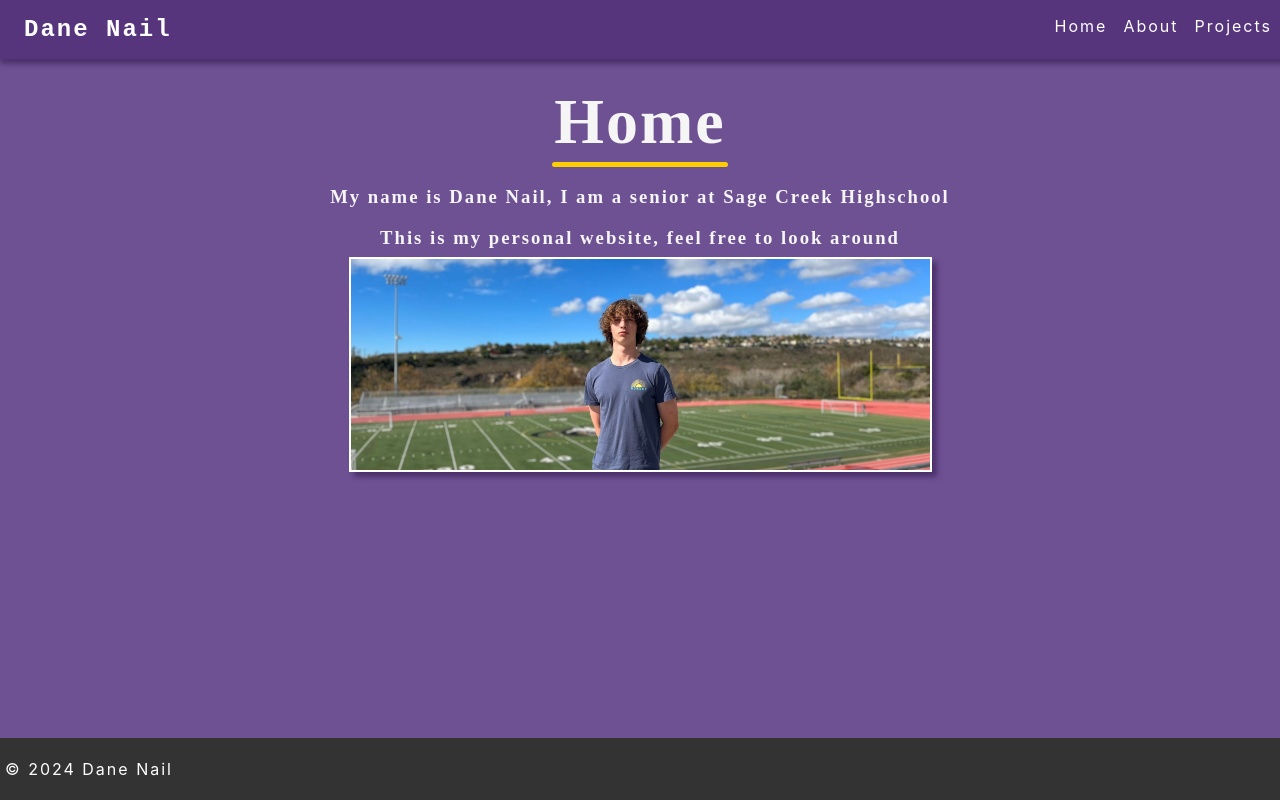
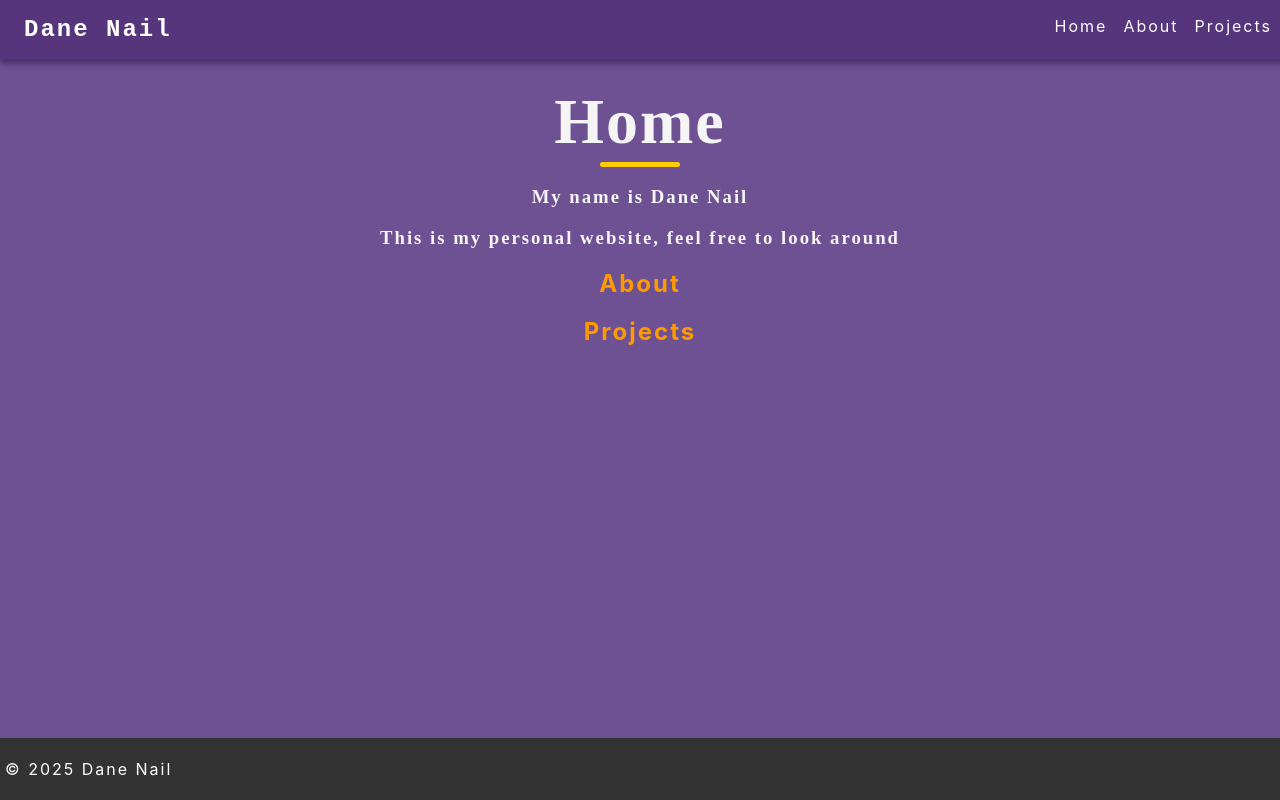
Before and after one commit to Juke02/Juke02.github.io, a React (Create React App) app: page / in a window 1280 px wide. Built offline with nearby package versions, Linux system fonts and the light colour scheme; a web font is replaced by a local one.

Commit message:
Changed layout

```diff
--- a/src/components/Footer.js
+++ b/src/components/Footer.js
@@ -4,7 +4,7 @@ import './Footer.css';
 function Footer() {
   return (
     <footer className="footer bg-dark text-white text-center p-3">
-      <p className="mb-0">&copy; 2024 Dane Nail</p>
+      <p className="mb-0">&copy; 2025 Dane Nail</p>
     </footer>
   );
 }
--- a/src/components/Home.js
+++ b/src/components/Home.js
@@ -1,5 +1,6 @@
 import React from 'react';
 import './Home.css'; // Importing the CSS file for the Home component
+import { Link } from 'react-router-dom';
 
 function Home() {
   return (
@@ -7,9 +8,10 @@ function Home() {
       <div className="">
         <h2>Home</h2>
         <hr className="divider" />
-        <h3>My name is Dane Nail, I am a senior at Sage Creek Highschool</h3>
+        <h3>My name is Dane Nail</h3>
         <h3>This is my personal website, feel free to look around</h3>
-        <img src="/image92.png" alt="Me" className="image" />
+        <h1><Link to="/about">About</Link></h1>
+        <h1><Link to="/projects">Projects</Link></h1>
       </div>
     </section>
   );
--- a/src/components/Projects.css
+++ b/src/components/Projects.css
@@ -1,8 +1,7 @@
 .projects {
-    margin: left;
   color: #f5f5f5;
   text-align: left;
-    padding-left: 20px;
+  padding-left: 0px;
 }
 
 .desc {
@@ -10,23 +9,40 @@
   padding-left: 40px;
 }
 
-  .proj-details {
-    margin-top: 40px;
+.proj-grid {
+  display: grid;
+  grid-template-columns: repeat(5, 1fr);
+  gap: 20px;
+  margin-top: 20px;
+  padding: 0 20px;
+}
+
+.proj-card {
+  background-color: #9273bb;
+  padding: 20px;
+  border-radius: 8px;
+  text-align: center;
+  display: flex;
+  flex-direction: column;
+  justify-content: flex-start;
+  height: fit-content; /* allows the card height to be based on content */
 }
 
 .image {
-    margin-top: -10px;
+  width: 100%;
+  height: auto;
   box-shadow: 5px 5px 5px 0px #361d539c;
   border: 2px solid #ffffff;
-    width: 50%;
-    height: 50%;
+  margin-top: -10px;
 }
 
+
 a {
-    color: #ff9900; /* Set the default color for links */
-    text-decoration: none; /* Remove underline */
+  color: #ff9900;
+  text-decoration: none;
+  margin-top: -20px;
 }
 
 a:hover {
-  color: #ffcc00; /* Change color on hover */
+  color: #ffcc00;
 }
--- a/src/components/Projects.js
+++ b/src/components/Projects.js
@@ -8,28 +8,32 @@ function Projects() {
       <div className="desc">
         <h3>A collection of projects I have done.</h3>
       </div>
-      <div className="proj-details">
-        {/* Wrap the project name in an anchor tag */}
+      <div className="proj-grid">
+        <div className="proj-card">
           <a href="https://juke02.github.io/Nontransitive-Dice/" target="_blank" rel="noopener noreferrer">
             <h3>Nontransitive Dice Calculator</h3>
           </a>
           <img src="/dice.png" alt="Dice" className="image" />
+        </div>
+        <div className="proj-card">
           <a href="https://juke02.github.io/Dice-Probability-Calculator/" target="_blank" rel="noopener noreferrer">
             <h3>Dice Probability Calculator (With dice dropping)</h3>
           </a>
           <img src="/prob.png" alt="Probability" className="image" />
+        </div>
+        <div className="proj-card">
           <a href="https://juke02.github.io/maze-solver/" target="_blank" rel="noopener noreferrer">
             <h3>AI Maze Solver</h3>
           </a>
           <img src="/maze.png" alt="Maze" className="image" />
+        </div>
+        <div className="proj-card">
           <a href="https://juke02.github.io/sagecreekmap/" target="_blank" rel="noopener noreferrer">
             <h3>Sage Creek Virtual Tour</h3>
           </a>
           <img src="/tour.png" alt="Tour" className="image" />
-        <a href="https://www.desmos.com/calculator/lc7i3r7tdf" target="_blank" rel="noopener noreferrer">
-          <h3>Desmos Bowmasters</h3>
-        </a>
-        <img src="/desmos.png" alt="Desmos" className="image" />
+        </div>
+        {/* Add more project cards here as needed */}
       </div>
     </section>
   );
```
Lines whose indentation alone changed are shown as unchanged.
